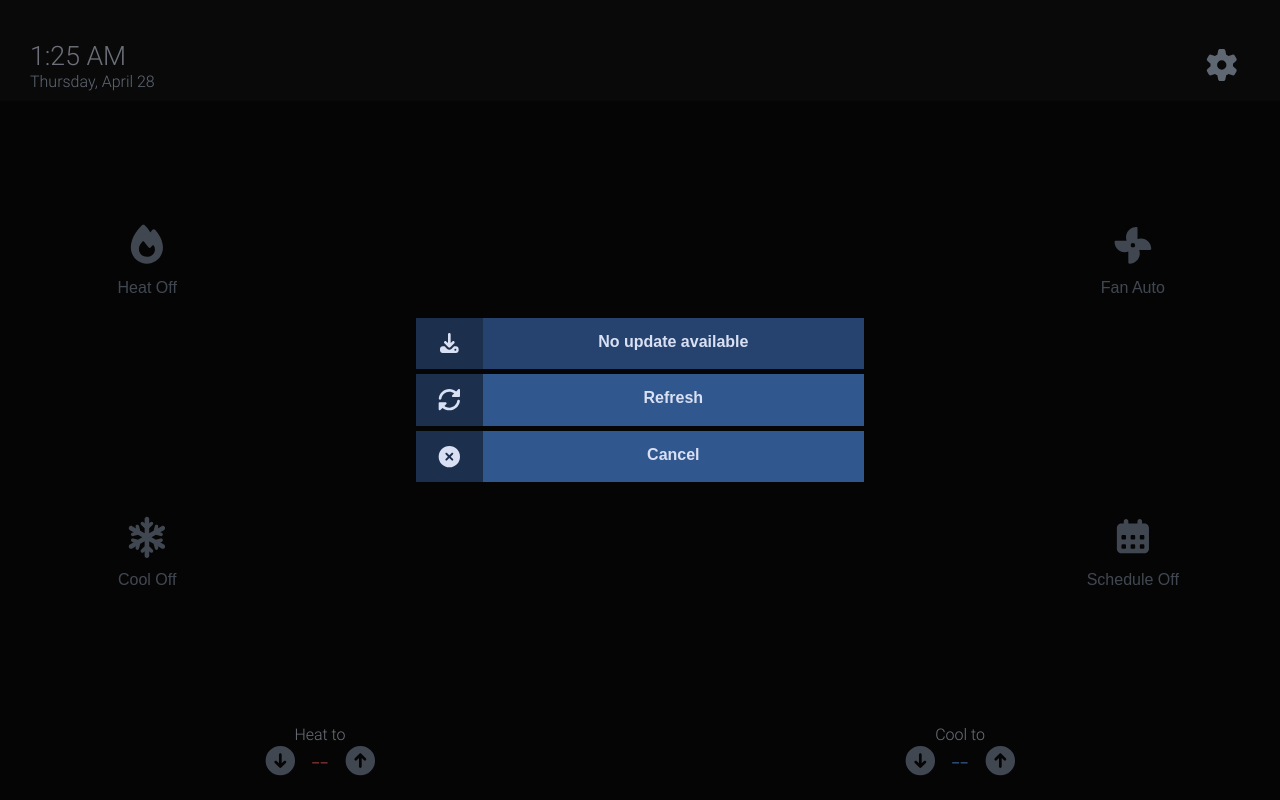
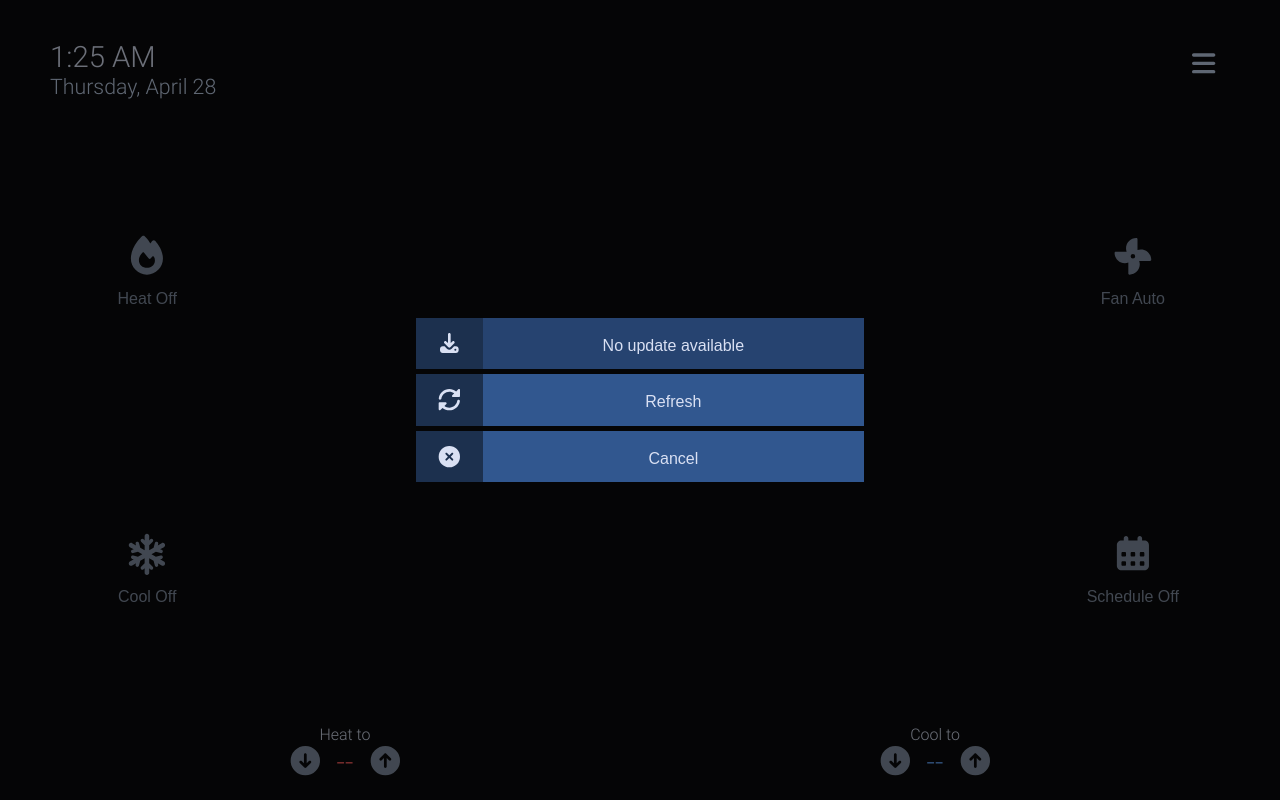
Before and after one commit to anishmgoyal/thermostat, a plain HTML site: page user_interface/thermostat.html in a window 1280 px wide. Both pictures are taken after a click on the button 1221 px from the left and 65 px from the top of the page. Drawn offline with Linux system fonts and the light colour scheme; no server answers; files whose address does not match are found by name.

Commit message:
Remove background for header bar

```diff
--- a/user_interface/menu.css
+++ b/user_interface/menu.css
@@ -40,8 +40,8 @@
 
 .menu button .button-text {
     flex: 1;
-    font-weight: 600;
-    padding: var(--spacing-one-plus-half) 0;
+    font-weight: 500;
+    padding: calc(1.9 * var(--spacing-base)) 0 calc(1.1 * var(--spacing-base));
     vertical-align: bottom;
 }
 
--- a/user_interface/thermostat.css
+++ b/user_interface/thermostat.css
@@ -85,17 +85,16 @@ button {
 }
 
 .header-bar {
-    background-color: var(--secondary-background-dark);
     display: flex;
     flex-direction: row;
-    padding: var(--spacing-four) var(--spacing-triple) var(--spacing-base);
+    padding: var(--spacing-four) var(--spacing-five) var(--spacing-base);
 }
 
 .header-bar button {
     background: none;
     border: none;
     border-radius: 999px;
-    font-size: var(--font-size-medium);
+    font-size: var(--font-size-base);
     padding: var(--spacing-base);
     margin-bottom: -1 * var(--spacing-base);
 }
@@ -113,11 +112,11 @@ button {
 }
 
 .header-bar-time {
-    font-size: var(--font-size-large);
+    font-size: var(--font-size-xlarge);
 }
 
 .header-bar-date {
-    font-size: var(--font-size-caption);
+    font-size: var(--font-size-base);
 }
 
 .main-content {
@@ -232,7 +231,7 @@ button {
     align-items: center;
     display: flex;
     justify-content: stretch;
-    padding: var(--spacing-double) 0;
+    padding: 0 var(--spacing-five) var(--spacing-double);
 }
 
 .footer-panel-item {
--- a/user_interface/thermostat.html
+++ b/user_interface/thermostat.html
@@ -15,7 +15,7 @@
             </div>
             <div class="header-bar-right">
                 <button id="settings-button" class="header-bar-button">
-                    <i class="fa-solid fa-gear fa-lg"></i>
+                    <i class="fa-solid fa-bars fa-lg"></i>
                 </button>
             </div>
         </div>
--- a/user_interface/thermostat.js
+++ b/user_interface/thermostat.js
@@ -81,10 +81,10 @@ const createTempControl = function(baseId) {
     const valueElem = document.getElementById(`${baseId}-value`);
     return {
         hideControl() {
-            control.style.visibility = 'hidden';
+            // control.style.display = 'none';
         },
         showControl() {
-            control.style.visibility = 'visible';
+            control.style.display = 'initial';
         },
         setVisible(visible) {
             if (!visible) {
```
